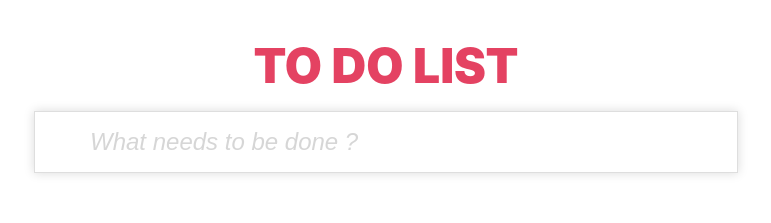
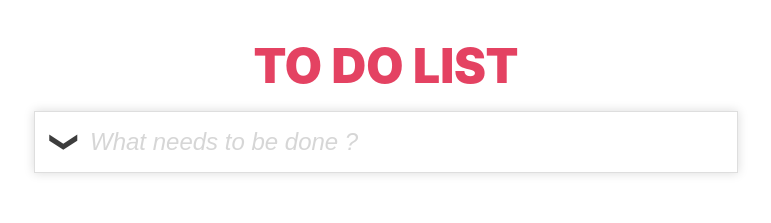
Before and after one commit to Artem2001S/todo, a React (Create React App) app: page / in a window 1280 px wide. Shown: the top 223 px of the page, without its empty margins (254-1025 px from the left). Built offline with nearby package versions, Linux system fonts and the light colour scheme; the HTML template or start-up script is replaced by a standard one.

Commit message:
feat: create basic layout for toggle-all-button

```diff
--- a/src/components/AddForm/AddForm.jsx
+++ b/src/components/AddForm/AddForm.jsx
@@ -7,6 +7,9 @@ export default function AddForm({ sumbitHandler }) {
   return (
     <form className={classes.AddForm} onSubmit={(e) => { e.preventDefault(); sumbitHandler.call(this, value.trim()); setValue(''); }} >
       <div>
+        <div className={classes.ToggleAllBtn + ' ' + classes.Active}>
+          ❯
+        </div>
         <input
           className={classes.Input}
           type="text"
--- a/src/components/AddForm/AddForm.module.scss
+++ b/src/components/AddForm/AddForm.module.scss
@@ -1,4 +1,5 @@
 .AddForm {
+  position: relative;
   box-shadow: 0px 0px 10px rgba(0, 0, 0, 0.15);
 }
 
@@ -18,3 +19,33 @@
     font-style: italic;
   }
 }
+
+.ToggleAllBtn {
+  position: absolute;
+  left: 15px;
+  top: 50%;
+
+  padding: 0px 5px;
+
+  font-size: 28px;
+  color: #3d3d3d;
+
+  transform: translateY(-50%) rotate(90deg);
+  cursor: pointer;
+  opacity: 0.4;
+
+  transition: opacity 0.15s;
+
+  &:hover {
+    opacity: 0.6;
+  }
+
+  &.Active {
+    opacity: 1;
+    transition: none;
+
+    &:hover {
+      opacity: 0.7;
+    }
+  }
+}
```
